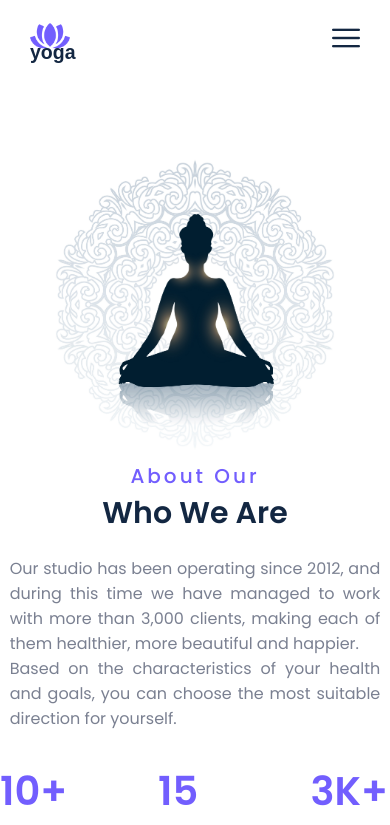
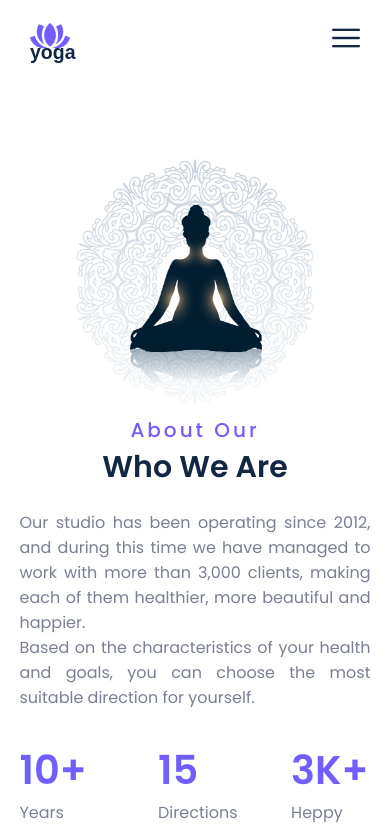
Before and after one commit to Valerij-Hering/yoga, a React (Create React App) app: page /about in a window 390 px wide. Shown: the top 825 px of the page. Built offline with nearby package versions, Linux system fonts and the light colour scheme; a web font is replaced by a local one.

Commit message:
Add files via upload

```diff
--- a/src/About.js
+++ b/src/About.js
@@ -2,7 +2,7 @@ import aboutImg from './Images/about-img.jpg'
 
 const About = () => {
     return(
-        <div>
+        <div className='container_about'>
             <div className="about-header">
                 <div>
                     <div className="about">
--- a/src/App.css
+++ b/src/App.css
@@ -1764,13 +1764,21 @@ margin-bottom: 300px;
 
 
 /* ABOUT *******************************************************************************************************************************************/
+
+.container_about {
+  min-height: 100vh;
+  display: flex;
+  justify-content: center;
+  align-items: center;
+}
+
 .about-header {
+  width: 90%;
   display: flex;
   flex-direction: row-reverse;
   justify-content: center;
   align-items: center;
   margin-top: 150px;
-  margin-bottom: 100px;
 }
 
 .about {
@@ -1779,9 +1787,11 @@ margin-bottom: 300px;
   justify-content: flex-end;
 }
 .container-about {
-  width: 500px;
+  width: 100%;
+  max-width: 500px;
   color: #565e73c9;
   margin-bottom: 30px;
+
 }
 
 .travel-about-tittle1 {
@@ -2041,7 +2051,7 @@ margin-bottom: 300px;
 @media all and (max-width: 1030px) {
   .about-header {
     display: flex;
-    flex-direction: column;
+    flex-direction: column-reverse;
     align-items: center;
   }
 
@@ -2124,7 +2134,7 @@ margin-bottom: 300px;
   }
 
   .container-about {
-    width: 95%;
+
     margin-top: 0px;
     margin-left: 0px;
     text-align: justify;
@@ -2249,11 +2259,11 @@ margin-bottom: 300px;
   }
 
   .about-img {
-    width: 95%;
+    width: 90%;
   }
 
   .container-about {
-    width: 95%;
+
     margin-top: 0px;
     margin-left: 0px;
     text-align: justify;
```
